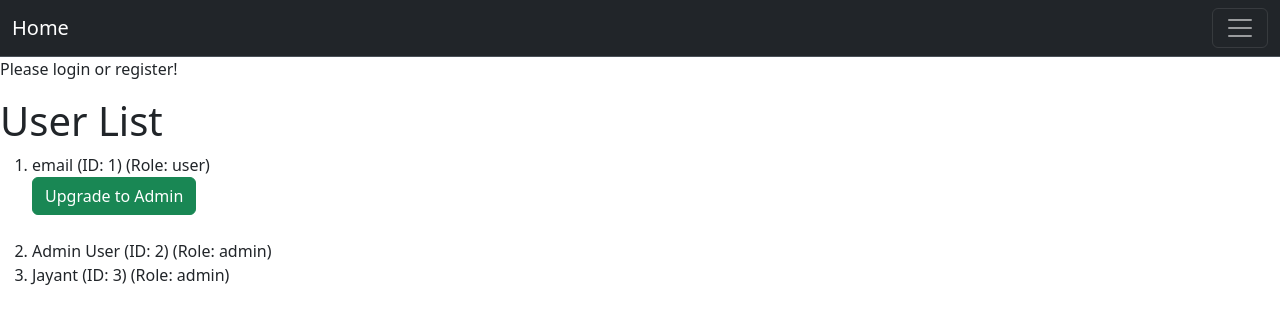
After one commit to thunder-12345/Neopte_Onboarding_Platform, a Flask app: template project/templates/admin_home.html in a window 1280 px wide. The commit adds this page. Shown: the top 324 px of the page. Run offline with Flask 3, Linux system fonts and the light colour scheme; the template is opened without the code that fills it: values that come from a table or form of the project are taken from there, others are empty.

Commit message:
role based dashboard access, upgrade to admin role, very basic document upload on user side

```diff
--- a/app.py
+++ b/app.py
@@ -1,17 +1,72 @@
 from project import db, app
+from project.decorators import permission_required
 from flask import render_template, redirect, request, url_for, flash
 from flask_login import login_user, login_required, logout_user
 from project.models import User
 from project.forms import RegistrationForm, LoginForm
+from distutils.log import debug
+from fileinput import filename
+
+#create first admin user
+with app.app_context():
+    # Only create if not already there
+    if not User.query.filter_by(email="admin@example.com").first():
+        admin = User(
+            name="Admin User",
+            email="admin@example.com",
+            password="admin123",   # hashed automatically in __init__
+            role="admin"
+        )
+        db.session.add(admin)
+        db.session.commit()
+        print("Admin user created: admin@example.com / admin123")
+    else:
+        print("Admin user already exists")
+
+@app.route("/upgrade/user", methods=["POST"])
+@login_required
+@permission_required('admin')
+def upgrade_user():
+    user_id = request.form.get("user_id", type=int)
+
+    if not user_id:
+        flash("No user selected.")
+        return redirect(url_for("admin_dashboard"))
+
+    user = User.query.get(user_id)
+
+    if user is None:
+        flash("User not found!")
+        return redirect(url_for("admin_dashboard"))
+
+    user.role = "admin"
+    db.session.commit()
+    flash(f"User {user.name} has been upgraded to admin.")
+    return redirect(url_for("admin_dashboard"))
+
 
 @app.route("/")
-def home():
-    return render_template("home.html")
+def user_dashboard():
+    return render_template("user_home.html")
 
-@app.route("/welcome")
+@app.route("/admin/dashboard")
 @login_required
-def welcome():
-    return render_template("welcome.html")
+@permission_required('admin')
+def admin_dashboard():
+    user = User.query.all()
+    return render_template("admin_home.html", user = user)
+
+@app.route('/success', methods = ['POST'])
+def success():
+    if request.method == 'POST':
+        f = request.files['file']
+        f.save(f.filename)
+        return render_template("acknowledgement.html", name = f.filename)
+
+# @app.route("/welcome")
+# @login_required
+# def welcome():
+#     return render_template("welcome.html")
 
 @app.route("/register", methods=["GET", "POST"])
 def register():
@@ -48,14 +103,19 @@ def login():
 
             # If a user was trying to visit a page that requires a login
             # flask saves that URL as 'next'.
-            next = request.args.get('next')
+            if user.role == "admin":
+                return redirect(url_for("admin_dashboard"))
 
-            # So let's now check if that next exists, otherwise we'll go to
-            # the welcome page.
-            if next == None or not next[0]=='/':
-                next = url_for('welcome')
+            return redirect(url_for("user_dashboard"))
 
-            return redirect(next)
+            # #next = request.args.get('next')
+
+            # # So let's now check if that next exists, otherwise we'll go to
+            # # the welcome page.
+            # #if next == None or not next[0]=='/':
+            #     next = url_for('welcome')
+
+            # return redirect(next)
 
         else:
             if user is None:
@@ -69,7 +129,7 @@ def login():
 def logout():
     logout_user()
     flash("You have successfully logged out!")
-    return redirect(url_for("home"))
+    return redirect(url_for("user_dashboard"))
 
 if __name__ == "__main__":
-    app.run(debug = True)
+    app.run(port=5000, debug = True)
--- /dev/null
+++ b/project/templates/admin_home.html
@@ -0,0 +1,33 @@
+{% extends "base.html" %}
+{% block content %}
+<div class="jumbotron">
+  {% if current_user.is_authenticated %}
+    <p>Hi {{ current_user.name }}. You are an admin!</p>
+  {% else %}
+    <p>Please login or register!</p>
+  {% endif %}
+</div>
+
+<h1>User List</h1>
+  {% if user %}
+    <ol>
+      {% for user in user %}
+      <li>
+        {{ user.name }}
+        <span class="id">(ID: {{ user.id }})</span>
+        <span class="role">(Role: {{ user.role }})</span>
+        {% if user.role != "admin" %}
+          <form action="{{ url_for('upgrade_user') }}" method="post">
+            <input type="hidden" name="user_id" value="{{ user.id }}">
+            <button type="submit" class="btn btn-success">Upgrade to Admin</button>
+          </form>
+        {% endif %}
+        <br>
+      </li>
+      {% endfor %}
+  {% else %}
+      <li class="empty">No users added yet.</li>
+  {% endif %}
+    </ul>
+
+{% endblock %}
--- a/project/templates/base.html
+++ b/project/templates/base.html
@@ -8,7 +8,14 @@
   </head>
   <body>
     <nav class="navbar bg-dark border-bottom border-body" data-bs-theme="dark">  <div class="container-fluid">
-    <a class="navbar-brand" href="{{ url_for('home')}}">Home</a>
+    <a class="navbar-brand"
+          href="{% if current_user.is_authenticated and current_user.role == 'admin' %}
+            {{ url_for('admin_dashboard') }}
+         {% else %}
+            {{ url_for('user_dashboard') }}
+         {% endif %}">
+         Home
+        </a>
     <button class="navbar-toggler" type="button" data-bs-toggle="collapse" data-bs-target="#navbarText" aria-controls="navbarText" aria-expanded="false" aria-label="Toggle navigation">
       <span class="navbar-toggler-icon"></span>
     </button>
```
Also changed, not shown: migrations/versions/74e7bd7edb77_remove_role_column_from_users.py (deleted, +0 -32 lines), migrations/versions/914b5159e2da_initial.py (renamed from migrations/versions/05dc4da7948a_trying_to_create_new_users_again.py, +21 -18 lines), project/decorators.py (added, +14 -0 lines), project/models.py (+25 -16 lines), project/templates/acknowledgement.html (added, +7 -0 lines), project/templates/home.html (deleted, +0 -11 lines), project/templates/user_home.html (added, +18 -0 lines), README.md, instance/project.db, 1 other file.
